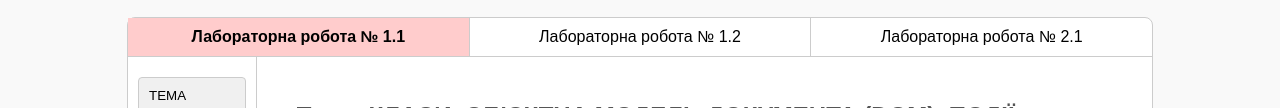
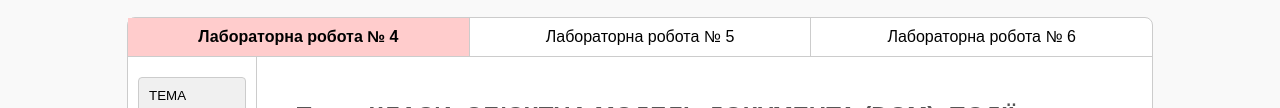
Before and after one commit to YuHryshchenko/zpi-zp41_appRECORD2_HryshchenkoYuliia_KPI_2025, a plain HTML site: page index.html in a window 1280 px wide. Shown: the part 177-285 px from the top of the page. Drawn offline with Linux system fonts and the light colour scheme.

Commit message:
Update index.html

```diff
--- a/index.html
+++ b/index.html
@@ -145,9 +145,9 @@
 
     <div class="container">
         <div class="tabs">
-          <div class="tab active" data-target="lab4">Лабораторна робота № 1.1</div>
-          <div class="tab" data-target="lab5">Лабораторна робота № 1.2</div>
-          <div class="tab" data-target="lab6">Лабораторна робота № 2.1</div>
+          <div class="tab active" data-target="lab4">Лабораторна робота № 4</div>
+          <div class="tab" data-target="lab5">Лабораторна робота № 5</div>
+          <div class="tab" data-target="lab6">Лабораторна робота № 6</div>
         </div>
 
         <div class="layout">
```
